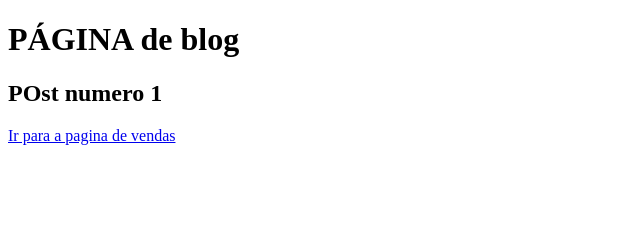
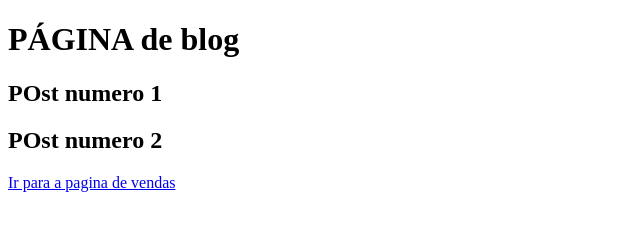
Before and after one commit to Marcellofelisbino/aulagithub, a plain HTML site: page blog.html in a window 1280 px wide. Shown: the whole page, without its empty margins (0-640 px from the left). Drawn offline with Linux system fonts and the light colour scheme.

Commit message:
novo post

```diff
--- a/blog.html
+++ b/blog.html
@@ -8,6 +8,8 @@
 <body>
     <h1> PÁGINA de blog</h1>
     <h2> POst numero 1</h2>
+    <h2> POst numero 2</h2>
+
     <a href="index.html"> Ir para a pagina de vendas</a>
 </body>
 </html>
```
